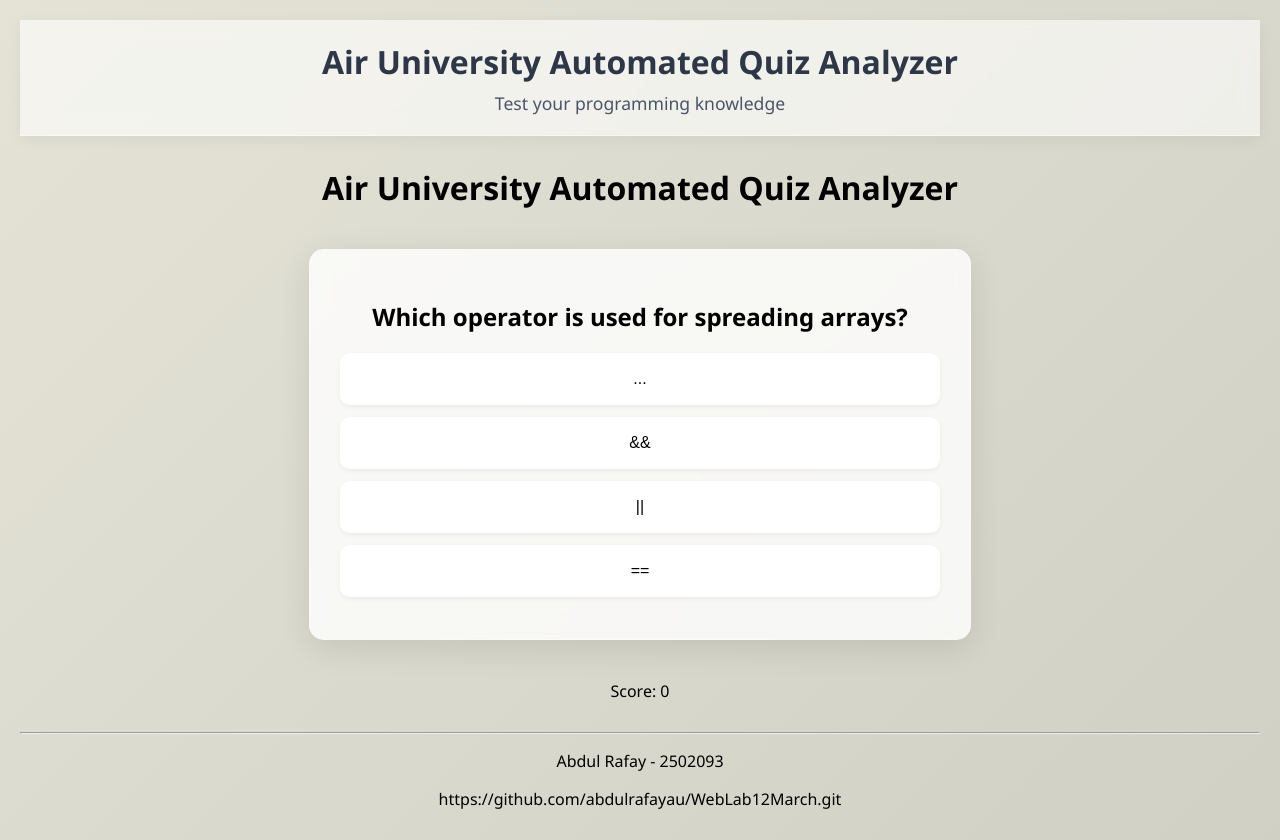
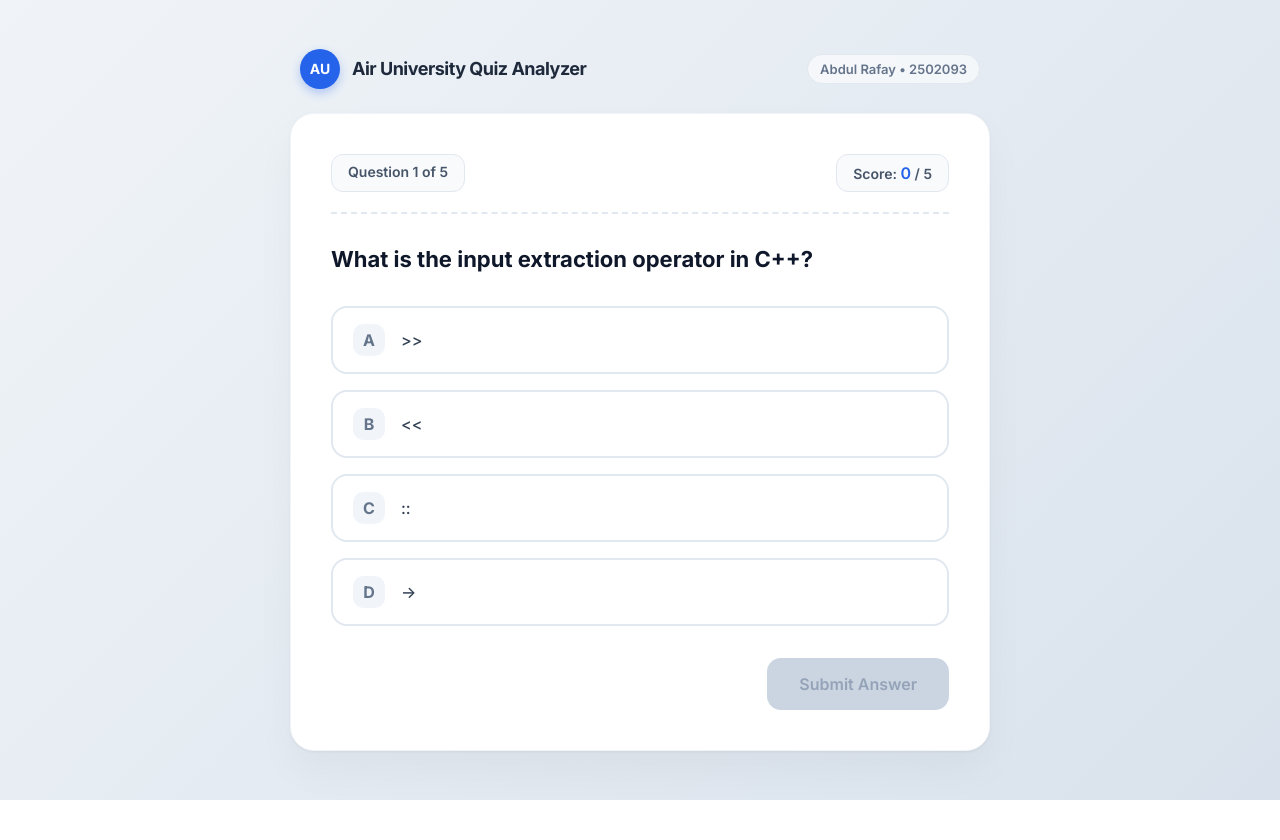
Before and after one commit to abdulrafayau/WebLab12March, a plain HTML site: page index.html in a window 1280 px wide. After the commit the page ends 800 px from the top, so only its background shows below. Drawn offline with Linux system fonts and the light colour scheme.

Commit message:
improved resposiveness and better UI

```diff
--- a/app.js
+++ b/app.js
@@ -1,62 +1,120 @@
-import { questions, checkAnswer } from "./utils.js";
+import { fetchData, processQuizData, calculateScore } from "./utils.js";
 
 (function () {
-    let currentIdx = 0;
-    let score = 0;
+  let quizQuestions = [];
+  let currentStep = 0;
+  let userScore = 0;
+  let userSelection = null;
 
-    const qElement = document.getElementById("question");
-    const optionsElement = document.getElementById("options");
-    const scoreElement = document.getElementById("score-display");
-    const nextBtn = document.getElementById("submitBtn");
+  const qText = document.getElementById("question-text");
+  const optList = document.getElementById("options-list");
+  const progressSpan = document.getElementById("current-index");
+  const scoreSpan = document.getElementById("score-val");
+  const nextButton = document.getElementById("next-btn");
 
-    const renderQuestion = () => {
-        const { q, options, answer } = questions[currentIdx];
-        qElement.textContent = q;
-        optionsElement.innerHTML = "";
-        nextBtn.style.display = "none";
-        nextBtn.textContent = "Next Question";
+  const startup = async function () {
+    const data = await fetchData();
 
-        options.forEach(opt => {
-            const btn = document.createElement("button");
-            btn.className = "option-btn";
-            btn.textContent = opt;
-            btn.onclick = () => {
-                const isCorrect = checkAnswer(opt, answer);
-                if (isCorrect) {
-                    score++;
-                    btn.classList.add("correct");
-                } else {
-                    btn.classList.add("incorrect");
-                }
-                scoreElement.textContent = `Score: ${score}`;
-                Array.from(optionsElement.children).forEach(b => b.disabled = true);
-                nextBtn.style.display = "block";
-            };
-            optionsElement.appendChild(btn);
-        });
-    };
+    processQuizData(data, function (readyData) {
+      quizQuestions = readyData;
+      // Update score denominator
+      document.querySelector(".score-badge").innerHTML = `Score: <span id="score-val">0</span> / ${quizQuestions.length}`;
+      loadQuestion();
+    });
+  };
 
-    const handleNext = () => {
-        currentIdx++;
-        if (currentIdx < questions.length) {
-            renderQuestion();
-        } else {
-            qElement.textContent = "Quiz Completed! :)";
-            optionsElement.innerHTML = "";
-            nextBtn.textContent = "Restart Quiz";
-            nextBtn.onclick = handleRestart;
+  const loadQuestion = function () {
+    const current = quizQuestions[currentStep];
+    const question = current.question;
+    const options = current.options;
+
+    qText.textContent = question;
+    optList.innerHTML = "";
+
+    for (let i = 0; i < options.length; i++) {
+      const btn = document.createElement("button");
+      btn.className = "option-btn";
+      btn.innerHTML =
+        "<span class='label'>" +
+        String.fromCharCode(65 + i) +
+        "</span> " +
+        "<span>" + options[i] + "</span>";
+
+      btn.onclick = function () {
+        const allBtns = optList.getElementsByTagName("button");
+        for (let j = 0; j < allBtns.length; j++) {
+          allBtns[j].classList.remove("selected");
         }
-    };
+        btn.classList.add("selected");
+        userSelection = i;
+        nextButton.disabled = false;
+      };
 
-    const handleRestart = () => {
-        currentIdx = 0;
-        score = 0;
-        scoreElement.textContent = `Score: ${score}`;
-        nextBtn.onclick = handleNext;
-        renderQuestion();
-    };
+      optList.appendChild(btn);
+    }
 
-    nextBtn.onclick = handleNext;
+    // Update progress tracker text
+    document.querySelector(".progress-badge").innerHTML = `Question <span id="current-index">${currentStep + 1}</span> of ${quizQuestions.length}`;
 
-    renderQuestion();
+    nextButton.textContent = "Submit Answer";
+    nextButton.disabled = true;
+    nextButton.onclick = checkAnswer;
+  };
+
+  const checkAnswer = function () {
+    if (userSelection === null) return;
+
+    const current = quizQuestions[currentStep];
+    const answer = current.answer;
+    const buttons = optList.getElementsByTagName("button");
+
+    for (let i = 0; i < buttons.length; i++) {
+      buttons[i].classList.add("disabled");
+    }
+
+    if (userSelection === answer) {
+      buttons[userSelection].classList.add("correct");
+      userScore = calculateScore(userScore, 1);
+      document.getElementById("score-val").textContent = userScore;
+    } else {
+      buttons[userSelection].classList.add("incorrect");
+      buttons[answer].classList.add("correct");
+    }
+
+    nextButton.textContent =
+      currentStep < quizQuestions.length - 1 ? "Next Question →" : "View Results";
+
+    nextButton.onclick = moveToNext;
+  };
+
+  const moveToNext = function () {
+    currentStep++;
+    if (currentStep < quizQuestions.length) {
+      userSelection = null;
+      loadQuestion();
+    } else {
+      finishQuiz();
+    }
+  };
+
+  const finishQuiz = function () {
+    const mainEl = document.querySelector(".quiz-card");
+    // Calculate percentage for a nicer message
+    const percentage = Math.round((userScore / quizQuestions.length) * 100);
+    let message = percentage >= 80 ? "Outstanding!" : percentage >= 50 ? "Good Job!" : "Keep Practicing!";
+
+    mainEl.innerHTML =
+      "<div style='text-align:center; padding:50px 0;'>" +
+      "<div style='font-size: 64px; margin-bottom: 20px;'>🎓</div>" +
+      "<h2 style='font-size: 28px; color:#1e293b; margin-bottom: 10px;'>" + message + "</h2>" +
+      "<p style='color: #64748b; margin-bottom: 40px; font-size:18px;'>You scored <b style='color:#2563eb; font-size: 22px;'>" +
+      userScore +
+      "</b> out of " +
+      quizQuestions.length +
+      "</p>" +
+      "<button onclick='location.reload()' style='padding:16px 32px; cursor:pointer; background:#2563eb; color:white; border:none; border-radius:14px; font-weight:600; font-size: 16px; box-shadow: 0 4px 14px rgba(37, 99, 235, 0.3); transition: all 0.2s;'>Retake Quiz</button>" +
+      "</div>";
+  };
+
+  startup();
 })();
--- a/index.html
+++ b/index.html
@@ -1,37 +1,45 @@
-<!DOCTYPE html>
+<!doctype html>
 <html lang="en">
-<head>
-    <meta charset="UTF-8">
-    <meta name="viewport" content="width=device-width, initial-scale=1.0">
-    <title>Dynamic Quiz App</title>
-    <link rel="stylesheet" href="style.css">
-    <header class="app-header">
-        <h1>Air University Automated Quiz Analyzer</h1>
-        <p>Test your programming knowledge</p>
-    </header>
-</head>
-<body>
-    <header>
-        <h1>Air University Automated Quiz Analyzer</h1>
-    </header>
+  <head>
+    <meta charset="UTF-8" />
+    <meta name="viewport" content="width=device-width, initial-scale=1.0" />
+    <title>Air University Automated Quiz</title>
+    <link href="https://fonts.googleapis.com/css2?family=Inter:wght@400;500;600;700&display=swap" rel="stylesheet">
+    <link rel="stylesheet" href="style.css" />
+  </head>
 
-    <main>
-        <section id="quiz-container">
-            <h2 id="question">Loading question...</h2>
-            <div id="options"></div>
-            <button id="submitBtn" style="display:none;">Next Question</button>
-        </section>
-    </main>
+  <body>
+    <div class="app-container">
+      <header class="app-header">
+        <div class="logo-area">
+          <div class="logo-circle">AU</div>
+          <h1>Air University Quiz Analyzer</h1>
+        </div>
+        <div class="student-badge">Abdul Rafay • 2502093</div>
+      </header>
 
-    <footer>
-        <div id="score-display">Score: 0</div>
-        <br><hr>
-        <p>Abdul Rafay - 2502093</p>
-    </footer>
+      <main class="quiz-card">
+        <div class="quiz-card-header">
+          <div class="progress-badge">
+            Question <span id="current-index">1</span> of 5
+          </div>
+          <div class="score-badge">
+            Score: <span id="score-val">0</span> / 5
+          </div>
+        </div>
 
-    <script type="module" src="./app.js"></script>
-</body>
+        <div id="question-box">
+          <h2 id="question-text">Loading your question...</h2>
+        </div>
+
+        <div id="options-list"></div>
+
+        <div class="action-area">
+          <button id="next-btn" disabled>Submit Answer</button>
+        </div>
+      </main>
+    </div>
+
+    <script type="module" src="app.js"></script>
+  </body>
 </html>
-
-
-https://github.com/abdulrafayau/WebLab12March.git
--- a/style.css
+++ b/style.css
@@ -1,84 +1,240 @@
-body {
-    font-family: 'Segoe UI', Tahoma, Geneva, Verdana, sans-serif;
-    text-align: center;
-    background: linear-gradient(135deg, #e4e3d6 0%, #d1d0c5 100%);
-    min-height: 100vh;
-    margin: 0;
-    padding: 20px;
+* {
+  margin: 0;
+  padding: 0;
+  box-sizing: border-box;
+  font-family: 'Inter', sans-serif;
 }
 
+body {
+  background: linear-gradient(135deg, #f0f4f8 0%, #d9e2ec 100%);
+  display: flex;
+  justify-content: center;
+  align-items: center;
+  min-height: 100vh;
+  padding: 20px;
+  color: #334155;
+}
+
+.app-container {
+  width: 100%;
+  max-width: 700px;
+  display: flex;
+  flex-direction: column;
+  gap: 24px;
+}
+
+/* Header Styles */
 .app-header {
-    background: rgba(255, 255, 255, 0.6);
-    backdrop-filter: blur(10px);
-    padding: 20px;
-    margin-bottom: 30px;
-    border-bottom: 1px solid rgba(255, 255, 255, 0.4);
-    box-shadow: 0 4px 15px rgba(0, 0, 0, 0.05);
+  display: flex;
+  justify-content: space-between;
+  align-items: center;
+  padding: 0 10px;
+}
+
+.logo-area {
+  display: flex;
+  align-items: center;
+  gap: 12px;
+}
+
+.logo-circle {
+  width: 40px;
+  height: 40px;
+  background: #2563eb;
+  color: white;
+  font-weight: 700;
+  border-radius: 50%;
+  display: flex;
+  justify-content: center;
+  align-items: center;
+  font-size: 14px;
+  box-shadow: 0 4px 10px rgba(37, 99, 235, 0.3);
 }
 
 .app-header h1 {
-    margin: 0;
-    color: #2d3748;
-    font-size: 2rem;
-    font-weight: 700;
+  font-size: 18px;
+  font-weight: 700;
+  color: #1e293b;
+  letter-spacing: -0.5px;
 }
 
-.app-header p {
-    margin: 8px 0 0;
-    color: #4a5568;
-    font-size: 1.1rem;
+.student-badge {
+  font-size: 13px;
+  font-weight: 600;
+  color: #64748b;
+  background: rgba(255, 255, 255, 0.6);
+  padding: 6px 12px;
+  border-radius: 20px;
+  border: 1px solid #e2e8f0;
 }
 
-#quiz-container {
-    background: rgba(255, 255, 255, 0.8);
-    backdrop-filter: blur(10px);
-    padding: 30px;
-    border-radius: 15px;
-    width: 90%;
-    max-width: 600px;
-    margin: 40px auto;
-    box-shadow: 0 8px 32px rgba(0,0,0,0.1);
-    border: 1px solid rgba(255,255,255,0.3);
+/* Main Quiz Card */
+.quiz-card {
+  background: #ffffff;
+  padding: 40px;
+  border-radius: 24px;
+  box-shadow: 0 20px 40px rgba(0, 0, 0, 0.04), 0 1px 3px rgba(0,0,0,0.05);
+  border: 1px solid #f1f5f9;
+}
+
+.quiz-card-header {
+  display: flex;
+  justify-content: space-between;
+  margin-bottom: 30px;
+  padding-bottom: 20px;
+  border-bottom: 2px dashed #e2e8f0;
+}
+
+.progress-badge, .score-badge {
+  font-size: 14px;
+  font-weight: 600;
+  color: #475569;
+  background: #f8fafc;
+  padding: 8px 16px;
+  border-radius: 12px;
+  border: 1px solid #e2e8f0;
+}
+
+#score-val {
+  color: #2563eb;
+  font-size: 16px;
+}
+
+#question-text {
+  font-size: 22px;
+  font-weight: 700;
+  color: #0f172a;
+  line-height: 1.4;
+  margin-bottom: 32px;
+}
+
+/* Options Styles */
+#options-list {
+  display: flex;
+  flex-direction: column;
+  gap: 16px;
 }
 
 .option-btn {
-    display: block;
-    width: 100%;
-    margin: 12px 0;
-    padding: 15px;
-    cursor: pointer;
-    border: 2px solid transparent;
-    border-radius: 10px;
-    background: #fff;
-    font-size: 1rem;
-    transition: all 0.2s ease-in-out;
-    box-shadow: 0 2px 5px rgba(0,0,0,0.05);
+  padding: 16px 20px;
+  border: 2px solid #e2e8f0;
+  background-color: #ffffff;
+  border-radius: 16px;
+  text-align: left;
+  cursor: pointer;
+  font-size: 16px;
+  font-weight: 500;
+  color: #334155;
+  display: flex;
+  align-items: center;
+  width: 100%;
+  transition: all 0.2s cubic-bezier(0.4, 0, 0.2, 1);
 }
 
-/* Enhanced Hover Effect */
-.option-btn:hover {
-    background: #f0f0f0;
-    transform: translateY(-2px);
-    box-shadow: 0 4px 12px rgba(0,0,0,0.1);
-    border-color: #a8b2ec;
+.option-btn:hover:not(.disabled) {
+  border-color: #cbd5e1;
+  background-color: #f8fafc;
+  transform: translateY(-2px);
+  box-shadow: 0 4px 12px rgba(0, 0, 0, 0.03);
 }
 
-.option-btn:active {
-    transform: translateY(0);
+.label {
+  width: 32px;
+  height: 32px;
+  background: #f1f5f9;
+  border-radius: 10px;
+  display: flex;
+  justify-content: center;
+  align-items: center;
+  margin-right: 16px;
+  font-weight: 700;
+  color: #64748b;
+  transition: all 0.2s;
 }
 
-.correct { background: #28a745 !important; color: white; border-color: #1e7e34; }
-.incorrect { background: #dc3545 !important; color: white; border-color: #bd2130; }
-
-#submitBtn {
-    background: #4a5568;
-    color: white;
-    padding: 12px 25px;
-    border: none;
-    border-radius: 5px;
-    cursor: pointer;
-    font-size: 1rem;
-    margin-top: 20px;
+/* States */
+.option-btn.selected {
+  background-color: #eff6ff;
+  border-color: #3b82f6;
+  color: #1e3a8a;
 }
 
-#submitBtn:hover { background: #2d3748; }
+.selected .label {
+  background: #3b82f6;
+  color: #ffffff;
+}
+
+.option-btn.correct {
+  background-color: #f0fdf4;
+  border-color: #22c55e;
+  color: #14532d;
+}
+
+.correct .label {
+  background: #22c55e;
+  color: #ffffff;
+}
+
+.option-btn.incorrect {
+  background-color: #fef2f2;
+  border-color: #ef4444;
+  color: #7f1d1d;
+}
+
+.incorrect .label {
+  background: #ef4444;
+  color: #ffffff;
+}
+
+.disabled {
+  pointer-events: none;
+}
+
+/* Action Area & Button */
+.action-area {
+  margin-top: 32px;
+  display: flex;
+  justify-content: flex-end;
+}
+
+#next-btn {
+  padding: 16px 32px;
+  background: #2563eb;
+  color: white;
+  border: none;
+  border-radius: 14px;
+  cursor: pointer;
+  font-weight: 600;
+  font-size: 16px;
+  transition: all 0.2s;
+  box-shadow: 0 4px 14px rgba(37, 99, 235, 0.3);
+}
+
+#next-btn:hover:not(:disabled) {
+  background: #1d4ed8;
+  transform: translateY(-2px);
+  box-shadow: 0 6px 20px rgba(37, 99, 235, 0.4);
+}
+
+#next-btn:disabled {
+  background: #cbd5e1;
+  color: #94a3b8;
+  cursor: not-allowed;
+  box-shadow: none;
+  transform: none;
+}
+
+/* Responsive adjustments */
+@media (max-width: 600px) {
+  .app-header {
+    flex-direction: column;
+    gap: 16px;
+    align-items: flex-start;
+  }
+  .quiz-card {
+    padding: 24px;
+  }
+  #question-text {
+    font-size: 18px;
+  }
+}
--- a/utils.js
+++ b/utils.js
@@ -1,7 +1,48 @@
-export const questions = [
-    { q: "Which operator is used for spreading arrays?", options: ["...", "&&", "||", "=="], answer: "..." },
-    { q: "Which function executes immediately?", options: ["Callback", "IIFE", "Promise", "Async"], answer: "IIFE" },
-    { q: "What does DOM stand for?", options: ["Data Object Model", "Document Object Model", "Direct Object Main"], answer: "Document Object Model" }
+export const quizData = [
+  {
+    id: 1,
+    question: "What is the input extraction operator in C++?",
+    options: [ ">>","<<", "::", "->"],
+    answer: 0,
+  },
+  {
+    id: 2,
+    question: "Which keyword declares a block-scoped variable in JavaScript?",
+    options: [ "def", "var", "let","int"],
+    answer: 2,
+  },
+  {
+    id: 3,
+    question: "What does LLM stand for in Artificial Intelligence?",
+    options: [
+      "Large Logic Map",
+      "Large Language Model",
+      "Linear Learning Matrix",
+      "Local Language Method"
+    ],
+    answer: 1,
+  },
+  {
+    id: 4,
+    question: "Which logic gate outputs 1 only if all inputs are 1?",
+    options: ["OR gate", "XOR gate", "AND gate", "NOT gate"],
+    answer: 2,
+  },
+  {
+    id: 4,
+    question: "What is an IIFE in JavaScript?",
+    options: [
+      "Internal Integrated Function Entity",
+      "Immediately Invoked Function Expression",
+      "Initial Instance Flow Execution",
+      "Interactive Interface For Emails",
+    ],
+    answer: 1,
+  },
 ];
 
-export const checkAnswer = (selected, correct) => selected === correct;
+export const fetchData = async () => new Promise(res => setTimeout(() => res(quizData), 300));
+
+export const processQuizData = (data, callback) => callback(data);
+
+export const calculateScore = (currentScore, points) => currentScore + points;
```
